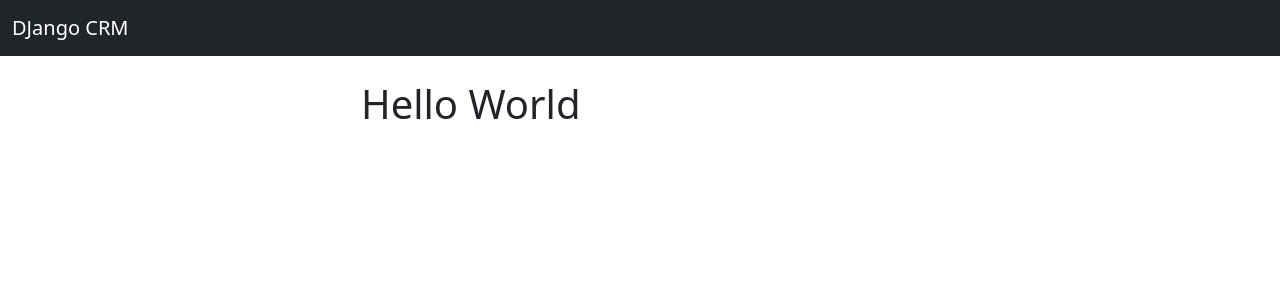
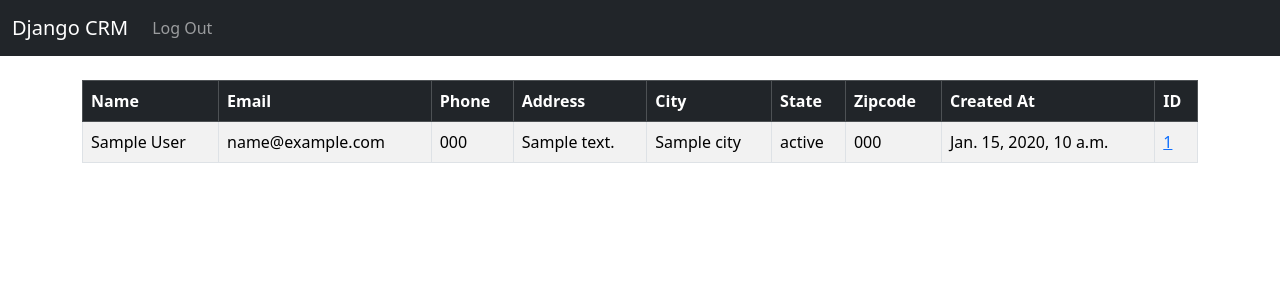
Before and after one commit to nayak-nirmalya/django-crm, a Django app: template website/templates/home.html in a window 1280 px wide. Shown: the top 300 px of the page. Run offline with Django 3.2, Linux system fonts and the light colour scheme; a user stored in the database is signed in; tables that the repository leaves empty hold one stand-in row (values such as "Sample post"); the template is opened without the code that fills it: most values are stand-ins (such as "Sample title", 1, 10 or a date in 2020).

Commit message:
added logic for logout

```diff
--- a/website/templates/home.html
+++ b/website/templates/home.html
@@ -1,15 +1,43 @@
-{% extends 'base.html' %} {% block content %}
+{% extends 'base.html' %} {% block content %} {% if user.is_authenticated %}
 
-<div class="col-mod-6 offset-md-3">
-  {% if user.is_authenticated %}
-  <h1>Hello World</h1>
+<table class="table table-striped table-hover table-bordered">
+  <thead class="table-dark">
+    <tr>
+      <th scope="col">Name</th>
+      <th scope="col">Email</th>
+      <th scope="col">Phone</th>
+      <th scope="col">Address</th>
+      <th scope="col">City</th>
+      <th scope="col">State</th>
+      <th scope="col">Zipcode</th>
+      <th scope="col">Created At</th>
+      <th scope="col">ID</th>
+    </tr>
+  </thead>
+  <tbody>
+    {% if records %} {% for record in records %}
+    <tr>
+      <td>{{ record.first_name }} {{ record.last_name }}</td>
+      <td>{{ record.email }}</td>
+      <td>{{ record.phone }}</td>
+      <td>{{ record.address }}</td>
+      <td>{{ record.city }}</td>
+      <td>{{ record.state }}</td>
+      <td>{{ record.zipcode }}</td>
+      <td>{{ record.created_at }}</td>
+      <td><a href="{% url 'record' record.id %}">{{ record.id }}</a></td>
+    </tr>
+    {% endfor %} {% endif %}
+  </tbody>
+</table>
 
-  {% else %}
+{% else %}
 
-  <h1>Log In</h1>
+<div class="col-md-6 offset-md-3">
+  <h1>Login</h1>
   <br />
 
-  <form method="post" action="{% url 'home' %}">
+  <form method="POST" action="{% url 'home' %}">
     {% csrf_token %}
 
     <div class="mb-3">
@@ -36,6 +64,6 @@
     <br />
     <button type="submit" class="btn btn-secondary">Login</button>
   </form>
+
+  {% endif %} {% endblock %}
 </div>
-
-{% endif %} {% endblock %}
--- a/website/templates/navbar.html
+++ b/website/templates/navbar.html
@@ -1,6 +1,6 @@
 <nav class="navbar navbar-expand-lg navbar-dark bg-dark">
   <div class="container-fluid">
-    <a class="navbar-brand" href="{% url 'home' %}">DJango CRM</a>
+    <a class="navbar-brand" href="{% url 'home' %}">Django CRM</a>
     <button
       class="navbar-toggler"
       type="button"
@@ -12,5 +12,19 @@
     >
       <span class="navbar-toggler-icon"></span>
     </button>
+    <div class="collapse navbar-collapse" id="navbarSupportedContent">
+      <ul class="navbar-nav me-auto mb-2 mb-lg-0">
+        {% if user.is_authenticated %}
+        <li class="nav-item">
+          <a class="nav-link" href="{% url 'logout' %}">Log Out</a>
+        </li>
+
+        {% else %}
+        <li class="nav-item">
+          <a class="nav-link" href="{% url 'home' %}">Log In</a>
+        </li>
+        {% endif %}
+      </ul>
+    </div>
   </div>
 </nav>
```
Also changed, not shown: website/views.py (+3 -5 lines).
